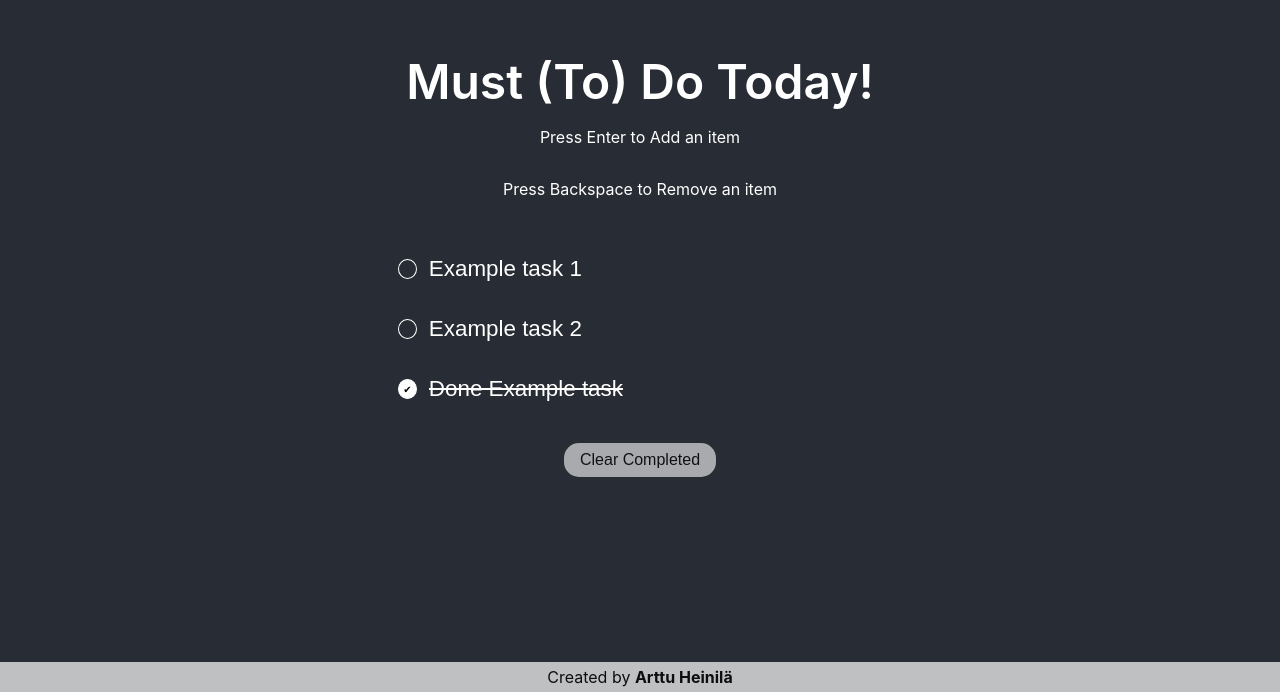
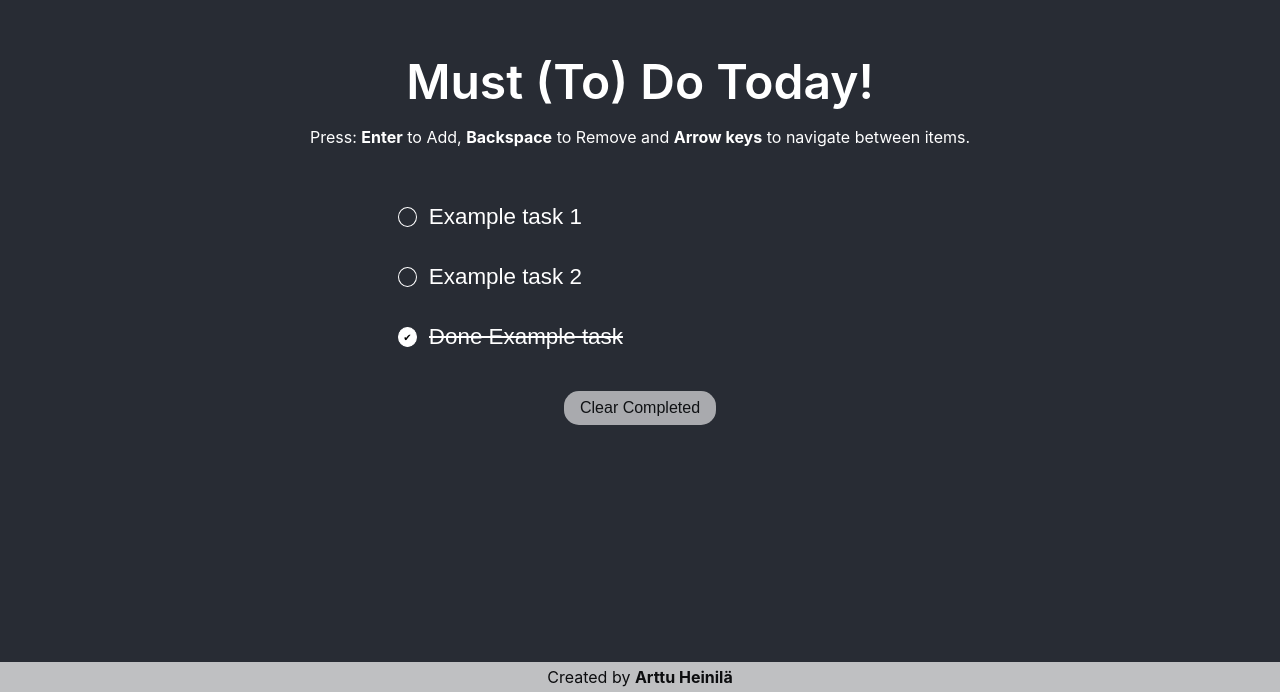
Before and after one commit to arttuheinila/todoLocal, a React (Create React App) app: page / in a window 1280 px wide. Shown: the part 108-800 px from the top of the page. Built offline with nearby package versions, Linux system fonts and the light colour scheme.

Commit message:
update text

```diff
--- a/src/App.js
+++ b/src/App.js
@@ -61,12 +61,13 @@ function App() {
       if (i === 0) return;
       document.forms[0].elements[i - 1].focus();
     }
-    // Navigate down te list
+    // Navigate down the list
     if (e.key === 'ArrowDown') {
       if (i === todos.length - 1) return;
       document.forms[0].elements[i + 1].focus();
     }
   }
+
 
 
   function createTodoAtIndex(e, i) {
@@ -113,8 +114,7 @@ function App() {
     <div className="app">
       <div className="header">
         <h1>Must (To) Do Today!</h1>
-      <p>Press Enter to Add an item</p>
-      <p>Press Backspace to Remove an item</p>
+      <p>Press: <strong>Enter</strong> to Add, <strong>Backspace</strong> to Remove and <strong>Arrow keys</strong> to navigate between items.</p>
       </div>
       <form className="todo-list">
         <ul>
```
